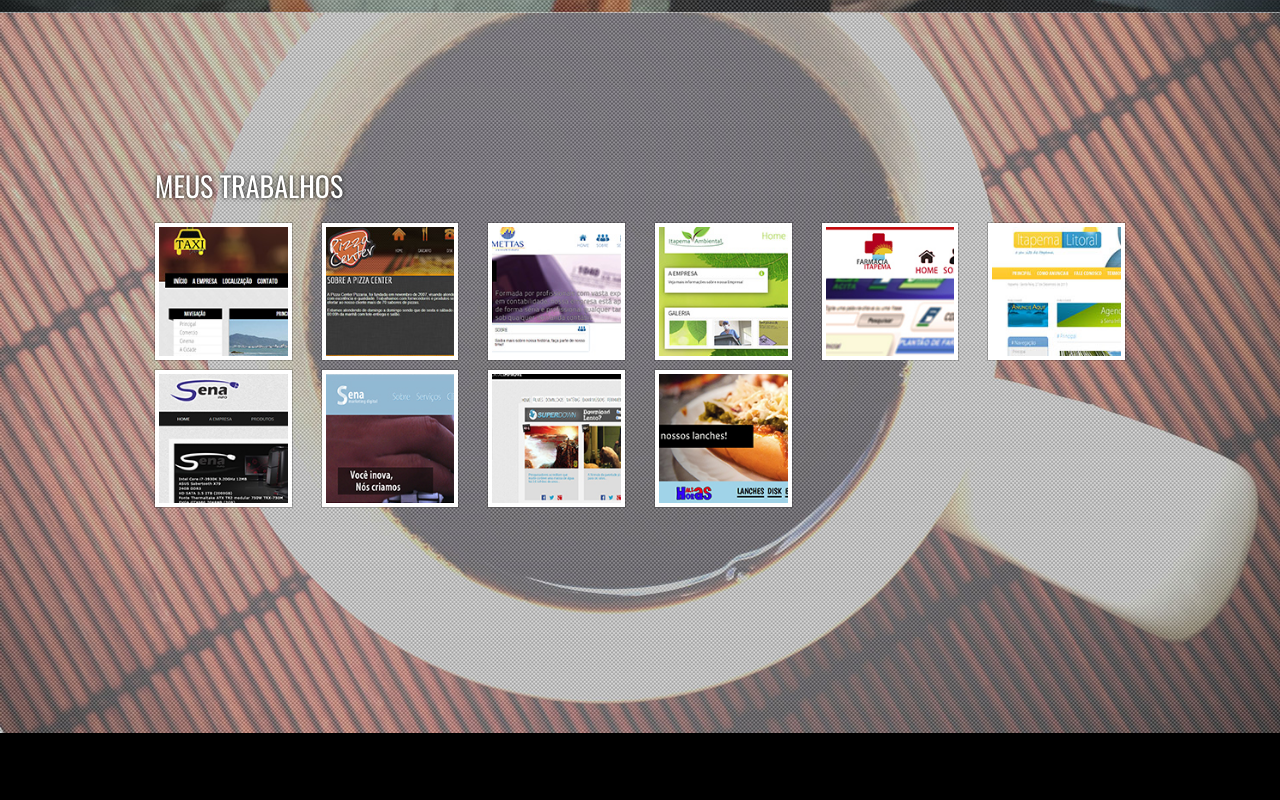
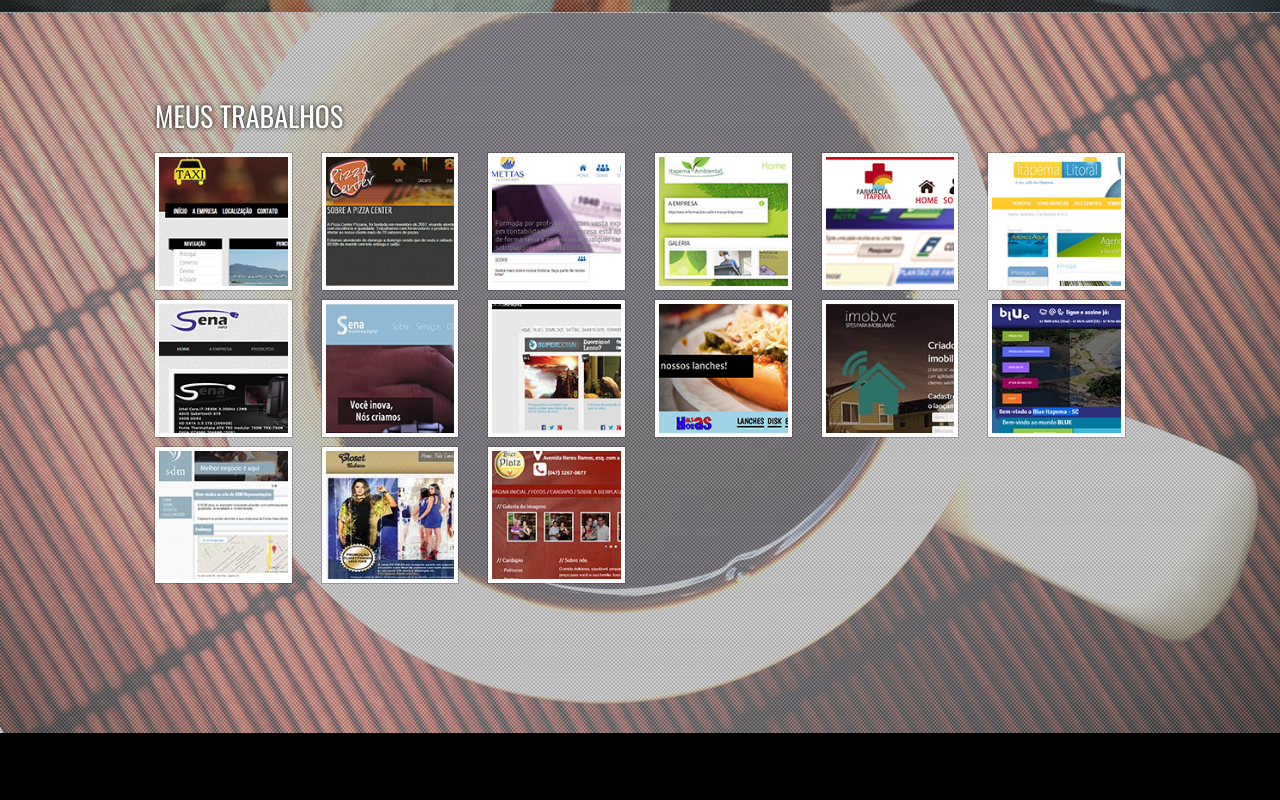
Before and after one commit to matheusgimenez/matheusgimenez.com.br, a plain HTML site: page index.html in a window 1280 px wide. Shown: the part 787-1587 px from the top of the page. Drawn offline with nearby package versions, Linux system fonts and the light colour scheme.

Commit message:
atualizando portfolio

```diff
--- a/index.html
+++ b/index.html
@@ -72,8 +72,8 @@
     </div>
     <div class="scroll" id="sites">
         <div class="row">
-            <div class="show-for-medium-up" style="height:150px;"></div>
-            <div class="show-for-small-only" style="height: 50px;"></div>
+            <div class="show-for-medium-up" style="height:80px;"></div>
+            <div class="show-for-small-only" style="height: 30px;"></div>
             <div class="large-12 medium-12 columns left texto">
                 <h1>Meus trabalhos</h1>
                 <div class="row">
@@ -133,6 +133,36 @@
                             <img src="img/altash.jpg" class="th">
                         </a>
                     </div>
+                    <div class="large-2 medium-2 small-6 columns left mob">
+                        <a href="http://imob.vc" data-tooltip data-options="disable_for_touch:true" class="has-tip tip-top" title="<b>IMOB.VC - Sites para imobiliarias</b>"
+                           target="_blank">
+                            <img src="img/imob.jpg" class="th">
+                        </a>
+                    </div>
+                    <div class="large-2 medium-2 small-6 columns left mob">
+                        <a href="http://internetitapema.net.br/" data-tooltip data-options="disable_for_touch:true" class="has-tip tip-top" title="<b>Blue Itapema - SC</b>"
+                           target="_blank">
+                            <img src="img/blue.jpg" class="th">
+                        </a>
+                    </div>
+                    <div class="large-2 medium-2 small-6 columns left mob">
+                        <a href="http://sdmrepresentacoes.com.br/" data-tooltip data-options="disable_for_touch:true" class="has-tip tip-top" title="<b>SDM Representações</b>"
+                           target="_blank">
+                            <img src="img/sdm.jpg" class="th">
+                        </a>
+                    </div>
+                    <div class="large-2 medium-2 small-6 columns left mob">
+                        <a href="http://closetfashion.net.br/" data-tooltip data-options="disable_for_touch:true" class="has-tip tip-top" title="<b>Closet Fashion</b>"
+                           target="_blank">
+                            <img src="img/closetf.jpg" class="th">
+                        </a>
+                    </div>
+                    <div class="large-2 medium-2 small-6 columns left mob">
+                        <a href="http://bierplatz.net.br/" data-tooltip data-options="disable_for_touch:true" class="has-tip tip-top" title="<b>Bier Platz</b>"
+                           target="_blank">
+                            <img src="img/bier.jpg" class="th">
+                        </a>
+                    </div>
                 </div>
             </div>
         </div>
```
Also changed, not shown: img/bier.jpg (added), img/blue.jpg (added), img/closetf.jpg (added), img/imob.jpg (added), img/sdm.jpg (added).
